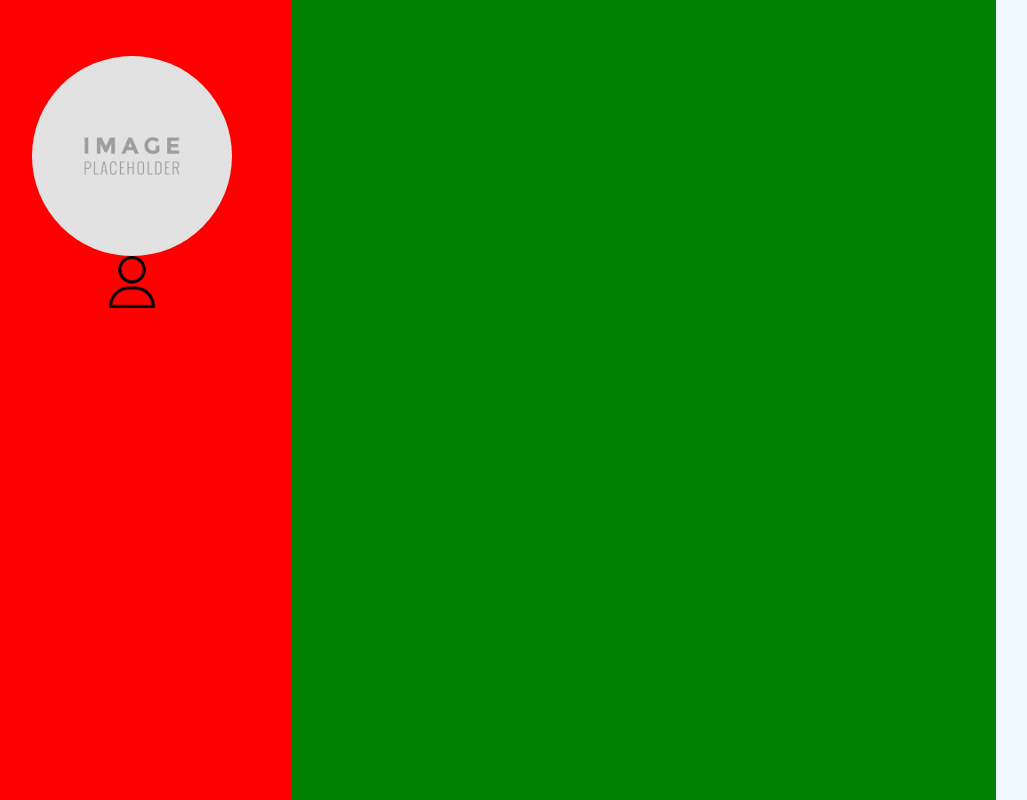
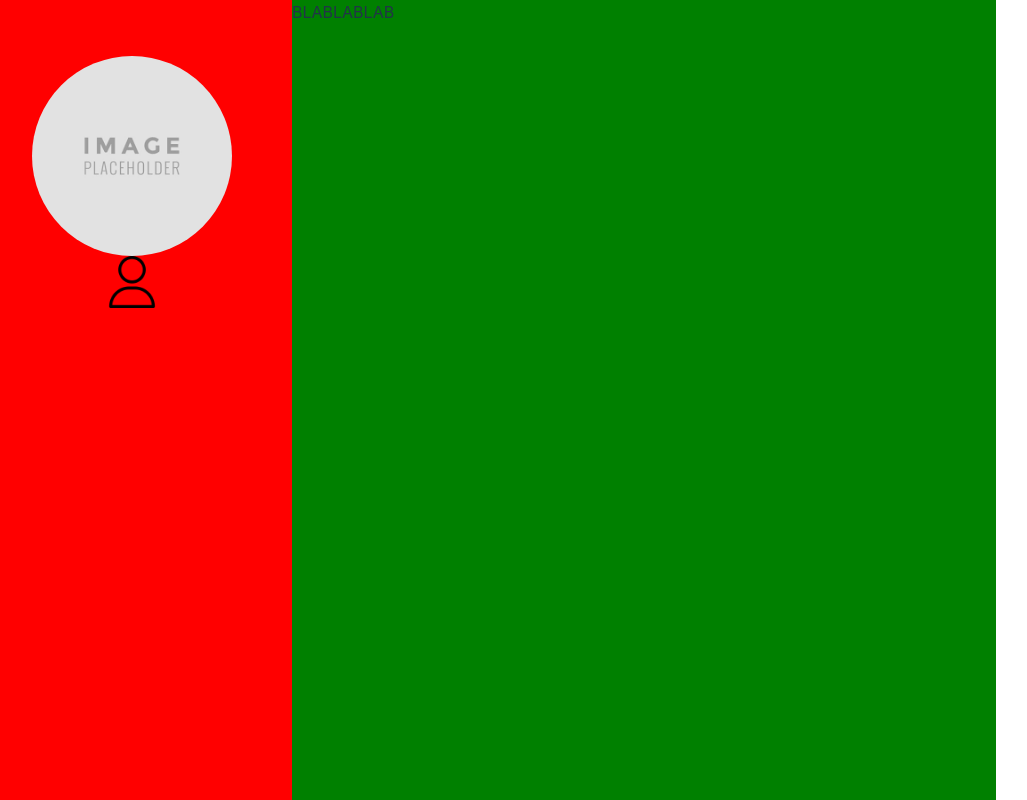
Before and after one commit to DylanBackus/SocialMedia, a React (Vite) app: page / in a window 1280 px wide. Shown: the whole page, without its empty margins (28-1055 px from the left). Built offline with nearby package versions, Linux system fonts and the light colour scheme.

Commit message:
Test commit for merge

```diff
--- a/src/Home.jsx
+++ b/src/Home.jsx
@@ -3,6 +3,7 @@ import React from "react";
 import { initializeApp } from "firebase/app";
 import { getAnalytics } from "firebase/analytics";
 import HomeLeftSideComponent from "./HomeLeftSideComponent";
+import HomeMidComponent from "./HomeMidComponent";
 // TODO: Add SDKs for Firebase products that you want to use
 // https://firebase.google.com/docs/web/setup#available-libraries
 
@@ -24,10 +25,13 @@ const analytics = getAnalytics(app);
 
 const Home = () => {
 
-    return(
-        <>
-        <HomeLeftSideComponent/>
-        </>
-    )
+  return (
+    <>
+      <div className="home-container">
+        <HomeLeftSideComponent />
+        <HomeMidComponent />
+      </div>
+    </>
+  )
 }
 export default Home
--- a/src/HomeLeftSideComponent.jsx
+++ b/src/HomeLeftSideComponent.jsx
@@ -2,24 +2,20 @@ import React from "react";
 
 const HomeLeftSideComponent = () => {
 
-    return(
+    return (
         <>
-        <div className="home-container">
             <div className="main-left">
                 <div className="profile-area">
-                  <img src="images/placeholder.png" className="pfp"/>
-                  <div className="ro">
-                    <div className="profile-icon">
-                        <a href="profile" className="max-size">
-                            <img src="images/user.png"  className="max-size"/>
-                        </a>
+                    <img src="images/placeholder.png" className="pfp" />
+                    <div className="ro">
+                        <div className="profile-icon">
+                            <a href="profile" className="max-size">
+                                <img src="images/user.png" className="max-size" />
+                            </a>
+                        </div>
                     </div>
-                  </div>
                 </div>
             </div>
-            <div className="mid-home"></div>
-            <div className="search-area"></div>
-        </div>
         </>
     )
 }
--- /dev/null
+++ b/src/HomeMidComponent.jsx
@@ -0,0 +1,14 @@
+import React from "react";
+
+const HomeMidComponent = () => {
+
+    return (
+        <>
+            <div className="mid-home">
+                BLABLABLAB
+            </div>
+
+        </>
+    )
+}
+export default HomeMidComponent
```
